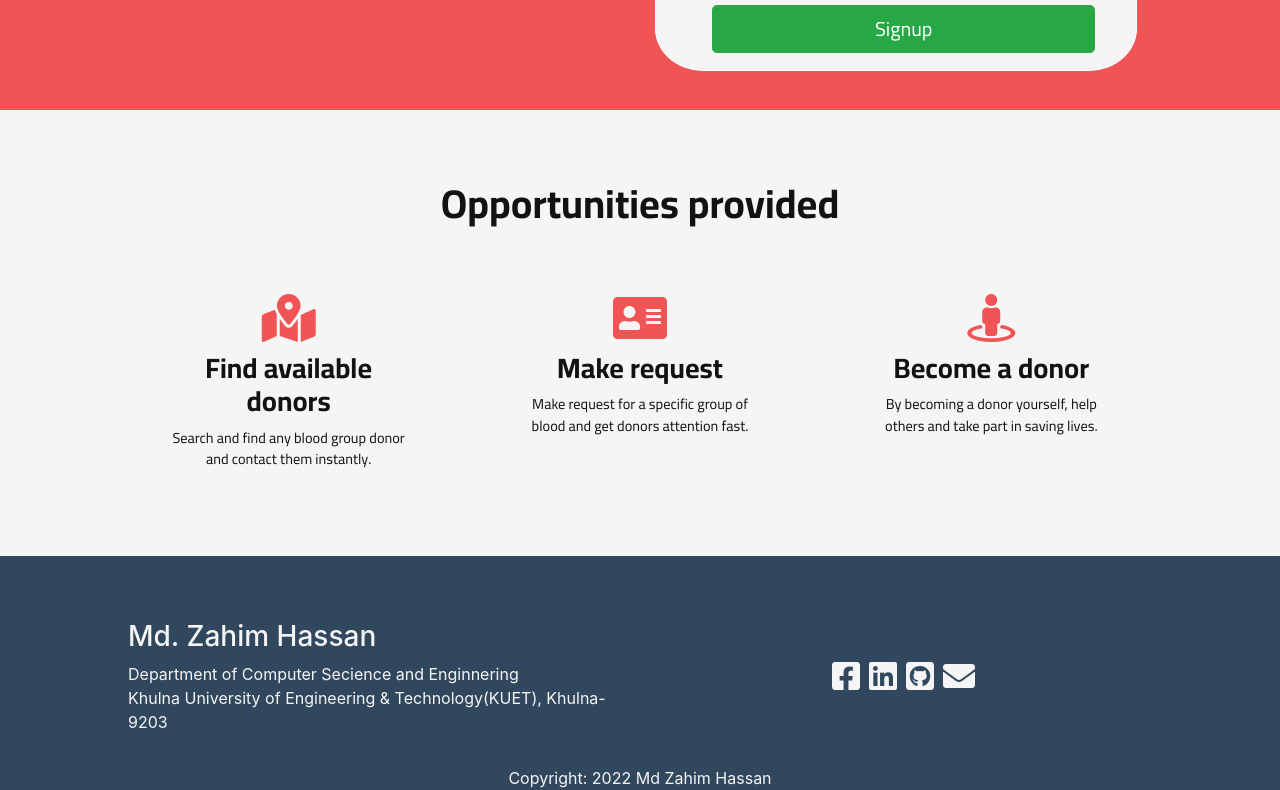
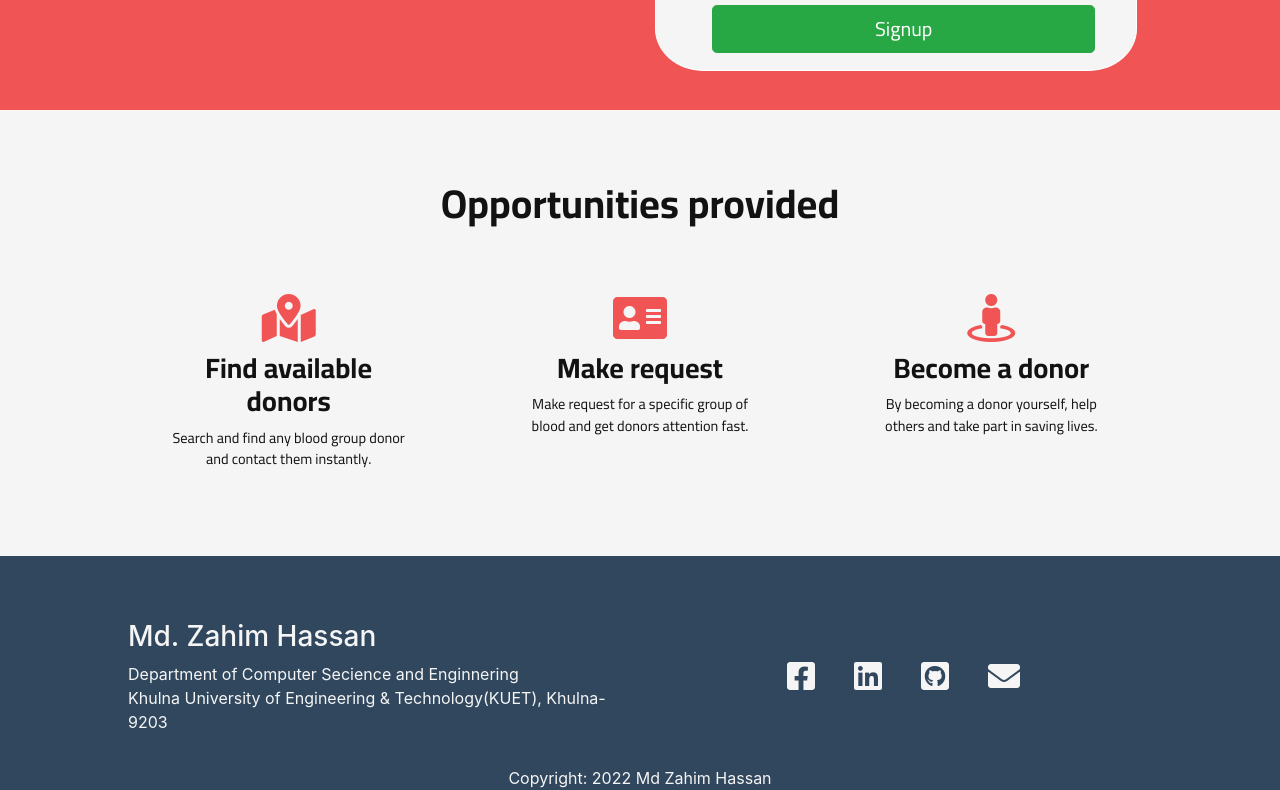
Before and after one commit to Kenshin-Keeps/Blood-Donor-Login, a plain HTML site: page index.html in a window 1280 px wide. Shown: the part 543-1333 px from the top of the page. Drawn offline with nearby package versions, Linux system fonts and the light colour scheme.

Commit message:
Social Icon Adjusted

```diff
--- a/css/style.css
+++ b/css/style.css
@@ -104,6 +104,10 @@ hr {
   text-align: center;
   margin: auto auto;
 }
+.social-icon {
+  /* margin: 0 15px; */
+  padding: 0 15px;
+}
 .copyright p {
   text-align: center;
   margin-top: 2rem;
--- a/index.html
+++ b/index.html
@@ -115,7 +115,7 @@
                 <p>Khulna University of Engineering & Technology(KUET), Khulna-9203</p>
             </div>
             <div class="col-lg-6 social-info">
-                <i class="fab fa-facebook-square secial-icon"></i>
+                <i class="fab fa-facebook-square social-icon"></i>
                 <i class="fab fa-linkedin social-icon"></i>
                 <i class="fab fa-github-square social-icon"></i>
                 <i class="fas fa-envelope social-icon"></i>
```
